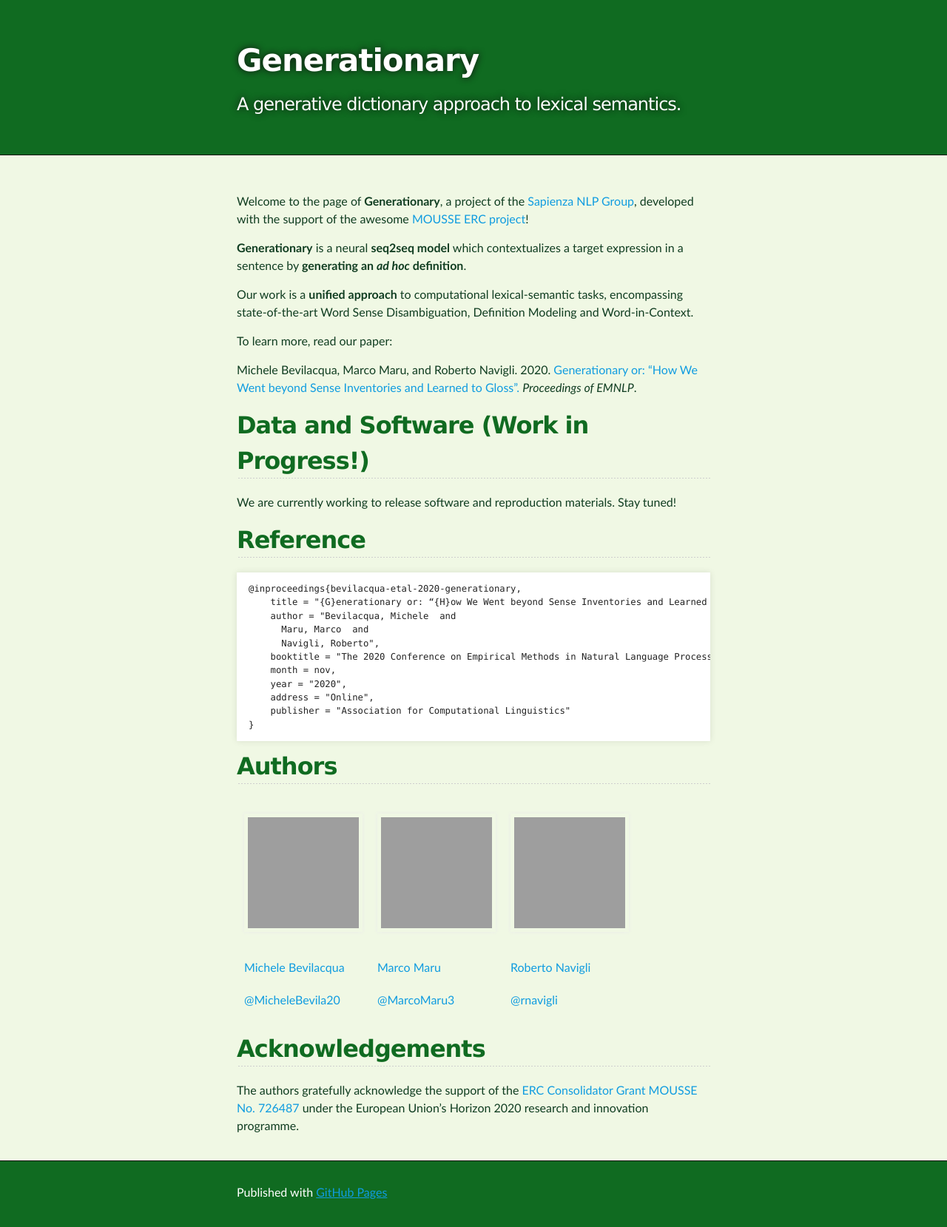
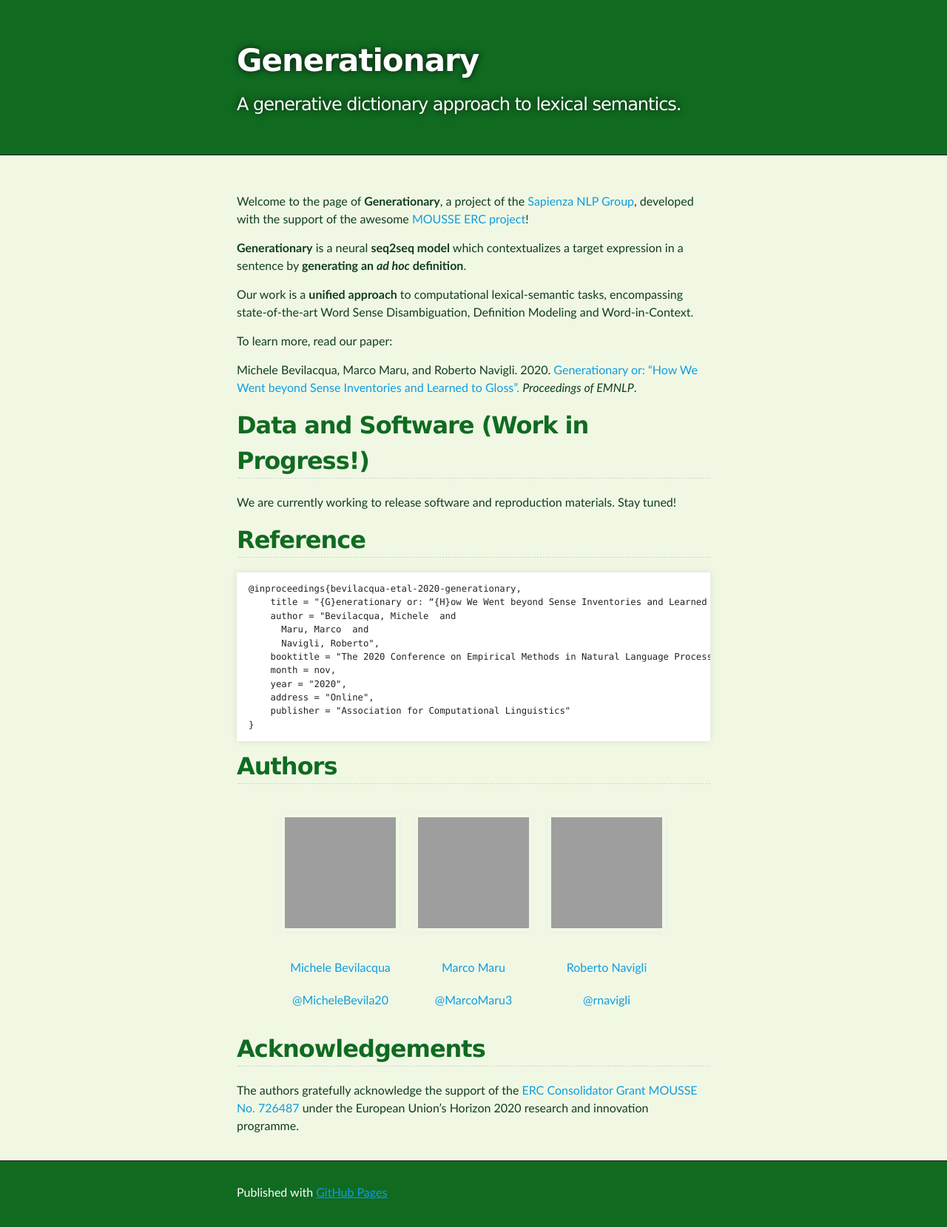
Before and after one commit to mbevila/generationary_web, a Jekyll site: the page built from index.md, in a window 1280 px wide. Shown: the whole page at 74% size. Built offline with Jekyll 4.4.1, drawn with Linux system fonts in a browser that asks for light colours; grey boxes are pictures that could not be loaded.

Commit message:
Update jekyll-theme-slate.scss

```diff
--- a/_sass/jekyll-theme-slate.scss
+++ b/_sass/jekyll-theme-slate.scss
@@ -235,6 +235,12 @@ table {
   margin-bottom: 20px;
   text-align: left;
  }
+
+table.center {
+  margin-left:auto;
+  margin-right:auto;
+  text-align: center;
+}
 
 th {
   font-family: 'Lucida Grande', 'Helvetica Neue', Helvetica, Arial, sans-serif;
```
